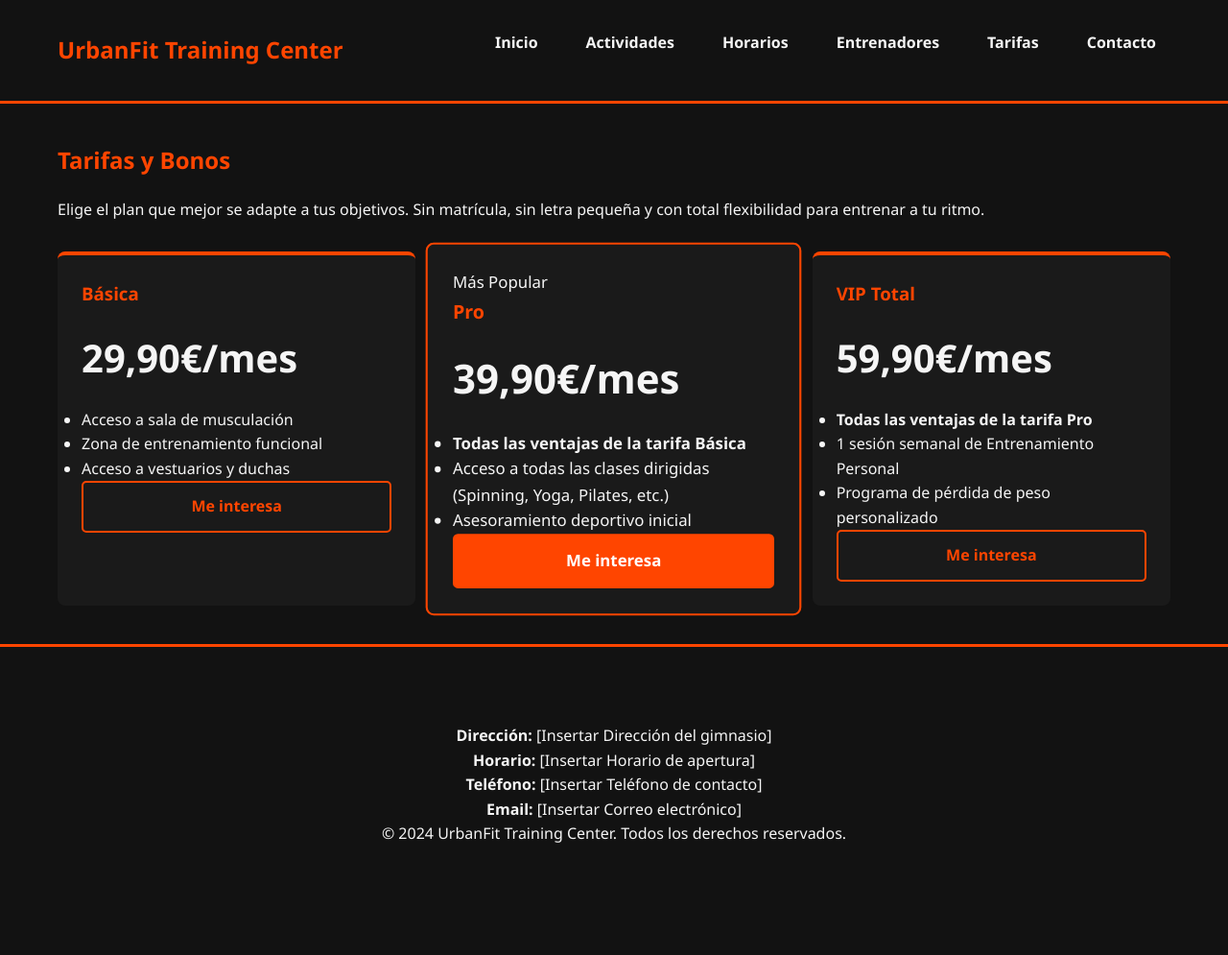
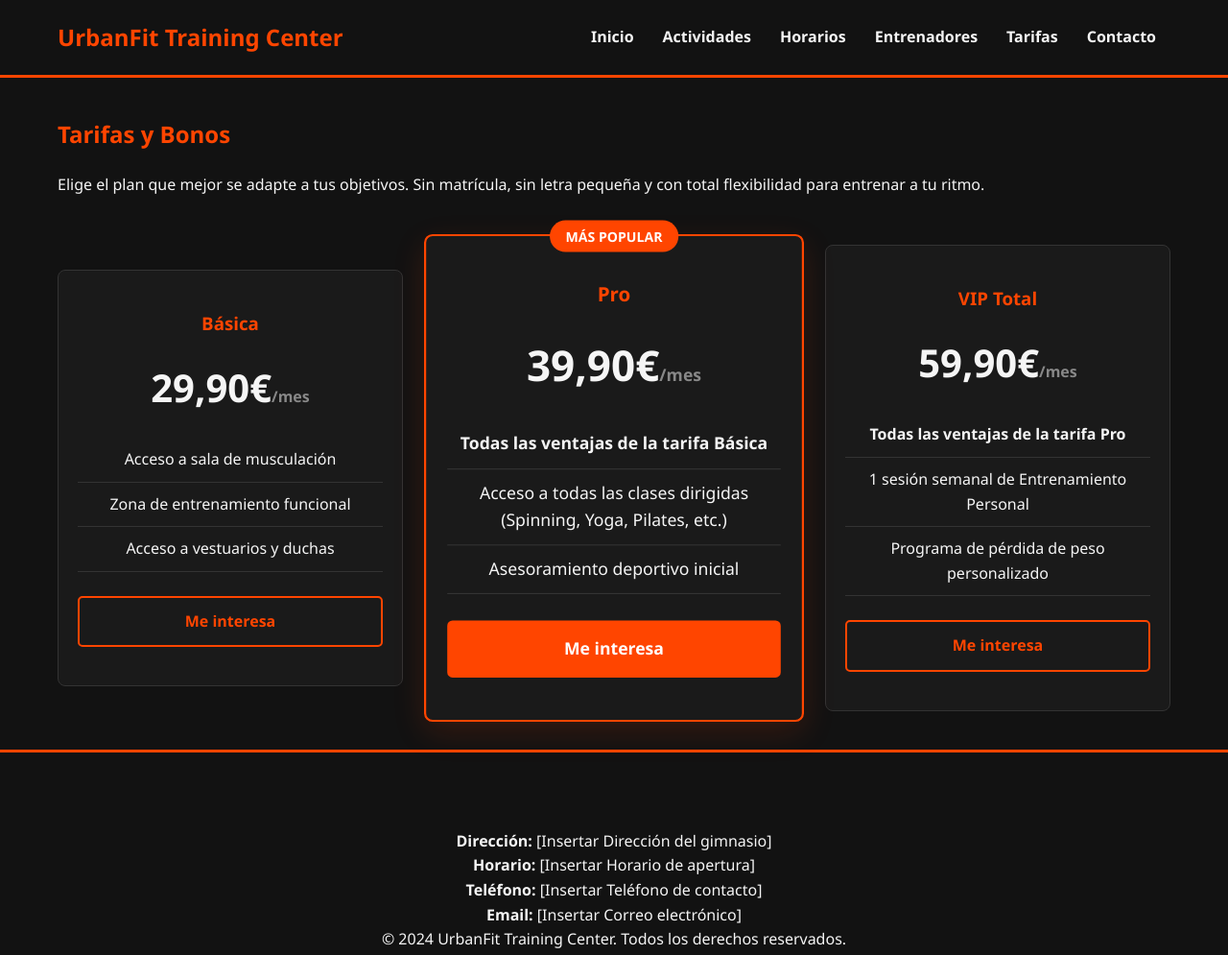
Before and after one commit to jfserviciostoledo-web/UrbanFit, a plain HTML site: page tarifas.html in a window 1280 px wide. Shown: the whole page at 96% size. Before the commit the page ends 962 px from the top, so only its background shows below. Drawn offline with Linux system fonts and the light colour scheme.

Commit message:
Update style.css

```diff
--- a/css/style.css
+++ b/css/style.css
@@ -1,10 +1,10 @@
-/* --- 1. VARIABLES DE DISEÑO (Petición del Tutor) --- */
+/* --- 1. VARIABLES DE DISEÑO --- */
 :root {
     --color-fondo: #121212;
     --color-texto: #f5f5f5;
     --color-primario: #ff4500;
-    --color-secundario: #1a1a1a; /* Unificado para cajas */
-    --margen-pantalla: 20px;     /* Margen lateral de seguridad */
+    --color-secundario: #1a1a1a;
+    --margen-pantalla: 20px;
 }
 
 /* --- 2. ESTILOS GENERALES --- */
@@ -21,7 +21,6 @@ body {
     line-height: 1.6;
 }
 
-/* --- 3. CONTENEDOR (Optimizado con variables) --- */
 .contenedor {
     max-width: 1200px;
     margin: 0 auto;
@@ -33,7 +32,7 @@ h1, h2, h3 {
     margin-bottom: 20px;
 }
 
-/* --- 4. CABECERA Y MENÚ --- */
+/* --- 3. CABECERA Y MENÚ --- */
 header {
     background-color: var(--color-fondo);
     padding: 20px 0;
@@ -49,37 +48,32 @@ header .contenedor {
     display: flex;
     justify-content: space-between;
     align-items: center;
-    position: relative;
     padding: 0 var(--margen-pantalla);
 }
 
-/* Estilos base de los enlaces */
 .nav-menu ul {
     list-style: none;
-    margin: 0;
-    padding: 0;
+    display: flex;
 }
 
 .nav-menu li a {
     color: var(--color-texto);
     text-decoration: none;
     font-weight: bold;
+    padding: 12px 15px;
     transition: color 0.3s;
-    display: block;
-    padding: 12px 15px; /* Optimización táctil */
 }
 
 .nav-menu li a:hover {
     color: var(--color-primario);
 }
 
-/* --- 5. BOTÓN HAMBURGUESA (MÓVIL) --- */
+/* --- 4. BOTÓN HAMBURGUESA (MÓVIL) --- */
 .hamburger {
-    display: block;
+    display: none; /* Se activa en Media Query */
     cursor: pointer;
     background: none;
     border: none;
-    padding: 0;
 }
 
 .hamburger span {
@@ -91,34 +85,7 @@ header .contenedor {
     border-radius: 2px;
 }
 
-/* --- 6. MENÚ DESPLEGABLE (MÓVIL) --- */
-.nav-menu {
-    position: absolute;
-    top: 100%;
-    left: 0;
-    width: 100%;
-    background-color: #1a1a1a;
-    display: none;
-    flex-direction: column;
-    z-index: 1000;
-    padding-bottom: 15px;
-    border-bottom: 3px solid var(--color-primario);
-}
-
-.nav-menu.show {
-    display: flex;
-}
-
-.nav-menu ul {
-    display: flex;
-    flex-direction: column;
-}
-
-.nav-menu li {
-    text-align: center;
-}
-
-/* --- 7. SECCIÓN HERO --- */
+/* --- 5. SECCIÓN HERO --- */
 .hero {
     text-align: center;
     padding: 80px var(--margen-pantalla);
@@ -126,74 +93,83 @@ header .contenedor {
     border-bottom: 2px solid #333;
 }
 
-.hero h2 {
-    font-size: 2.5rem;
-    color: var(--color-texto);
-}
-
-/* --- 8. ELEMENTOS DE DISEÑO COMUNES --- */
-.fondo-gris {
-    background-color: var(--color-secundario);
-    border-radius: 8px;
-    margin-top: 20px;
-    margin-bottom: 20px;
-    padding: 20px;
-}
-
-img {
-    max-width: 100%;
-    height: auto;
-    display: block;
-}
-
-/* --- 9. SISTEMA DE GRIDS (Actividades, Entrenadores, Horarios) --- */
-.grid-tarjetas, .grid-horarios, .grid-entrenadores, .grid-tarifas, .grid-contacto {
+/* --- 6. GRIDS Y TARJETAS GENERALES --- */
+.grid-tarjetas, .grid-horarios, .grid-entrenadores, .grid-contacto {
     display: grid;
     grid-template-columns: 1fr;
     gap: 20px;
     margin-top: 30px;
 }
 
-.tarjeta, .dia-horario, .tarjeta-entrenador, .tarjeta-tarifa, .tarjeta-info {
+.tarjeta, .dia-horario, .tarjeta-entrenador, .tarjeta-info {
     background-color: var(--color-secundario);
     padding: 25px;
     border-radius: 8px;
     border-top: 4px solid var(--color-primario);
 }
 
-/* --- 10. ESTILOS ESPECÍFICOS --- */
-.foto-perfil {
-    width: 150px;
-    height: 150px;
-    border-radius: 50%;
-    object-fit: cover;
-    margin: 0 auto 20px auto;
-    border: 4px solid var(--color-primario);
+/* --- 7. SECCIÓN TARIFAS (DISEÑO PREMIUM RECUPERADO) --- */
+.grid-tarifas {
+    display: grid;
+    grid-template-columns: 1fr;
+    gap: 40px;
+    margin-top: 50px;
+    align-items: center;
 }
 
+.tarjeta-tarifa {
+    background-color: var(--color-secundario);
+    padding: 40px 20px;
+    border-radius: 8px;
+    text-align: center;
+    border: 1px solid #333;
+    position: relative;
+    transition: transform 0.3s ease, box-shadow 0.3s ease;
+}
+
+/* La tarjeta que destaca (PRO) */
 .tarjeta-tarifa.destacada {
     border: 2px solid var(--color-primario);
+    background-color: #1a1a1a;
+    box-shadow: 0 10px 30px rgba(255, 69, 0, 0.15);
+}
+
+.etiqueta {
+    position: absolute;
+    top: -15px;
+    left: 50%;
+    transform: translateX(-50%);
+    background-color: var(--color-primario);
+    color: #fff;
+    padding: 5px 15px;
+    border-radius: 20px;
+    font-size: 0.8rem;
+    font-weight: bold;
+    text-transform: uppercase;
 }
 
 .precio {
     font-size: 2.5rem;
     font-weight: bold;
-    color: var(--color-texto);
     margin: 20px 0;
 }
 
+.precio span { font-size: 1rem; color: #888; }
+
+.tarjeta-tarifa ul { list-style: none; margin-bottom: 25px; }
+.tarjeta-tarifa li { padding: 10px 0; border-bottom: 1px solid #333; }
+
+/* --- 8. BOTONES --- */
 .btn {
     display: inline-block;
     padding: 12px 25px;
-    background-color: transparent;
     color: var(--color-primario);
     text-decoration: none;
     border: 2px solid var(--color-primario);
     border-radius: 5px;
     font-weight: bold;
-    transition: all 0.3s;
+    transition: 0.3s;
     width: 100%;
-    text-align: center;
 }
 
 .btn:hover, .btn-primario {
@@ -201,7 +177,15 @@ img {
     color: #fff;
 }
 
-/* --- 11. FORMULARIO --- */
+/* --- 9. OTROS ESTILOS (Entrenadores/Formulario) --- */
+.foto-perfil {
+    width: 150px; height: 150px;
+    border-radius: 50%;
+    object-fit: cover;
+    margin: 0 auto 20px;
+    border: 4px solid var(--color-primario);
+}
+
 .formulario-contacto {
     background-color: var(--color-secundario);
     padding: 30px;
@@ -209,16 +193,12 @@ img {
 }
 
 .grupo-input input, .grupo-input textarea {
-    width: 100%;
-    padding: 12px;
-    border: 1px solid #444;
-    border-radius: 5px;
-    background-color: #222;
-    color: var(--color-texto);
-    margin-top: 5px;
+    width: 100%; padding: 12px;
+    background: #222; border: 1px solid #444;
+    color: #fff; margin-top: 5px;
 }
 
-/* --- 12. FOOTER --- */
+/* --- 10. FOOTER --- */
 footer {
     background-color: var(--color-fondo);
     text-align: center;
@@ -226,35 +206,41 @@ footer {
     border-top: 3px solid var(--color-primario);
 }
 
-/* --- 13. MEDIA QUERIES (Puntos de salto adaptativos) --- */
+/* --- 11. MEDIA QUERIES --- */
+
+/* MÓVIL (Menú hamburguesa) */
+@media (max-width: 767px) {
+    .hamburger { display: block; }
+    .nav-menu {
+        position: absolute; top: 100%; left: 0; width: 100%;
+        background: #1a1a1a; display: none; flex-direction: column;
+        border-bottom: 3px solid var(--color-primario);
+    }
+    .nav-menu.show { display: flex; }
+    .nav-menu ul { flex-direction: column; }
+    .nav-menu li { text-align: center; border-top: 1px solid #333; }
+}
 
 /* TABLETS */
 @media (min-width: 768px) {
     .grid-tarjetas, .grid-horarios, .grid-entrenadores, .grid-tarifas, .grid-contacto {
         grid-template-columns: repeat(2, 1fr);
     }
-
-    .hamburger { display: none; }
-    .nav-menu {
-        position: static;
-        display: flex;
-        flex-direction: row;
-        background-color: transparent;
-        width: auto;
-        border: none;
-    }
-    .nav-menu ul { flex-direction: row; gap: 20px; }
 }
 
-/* DESKTOP (Ordenadores) */
+/* PC (Diseño Final) */
 @media (min-width: 1024px) {
     .grid-tarjetas, .grid-entrenadores, .grid-tarifas {
         grid-template-columns: repeat(3, 1fr);
     }
-    .grid-horarios {
-        grid-template-columns: repeat(5, 1fr);
+    .grid-horarios { grid-template-columns: repeat(5, 1fr); }
+
+    /* El efecto de escala para la tarifa PRO en PC */
+    .tarjeta-tarifa.destacada {
+        transform: scale(1.1);
+        z-index: 10;
     }
-    .tarjeta-tarifa.destacada {
-        transform: scale(1.05);
+    .tarjeta-tarifa.destacada:hover {
+        transform: scale(1.1) translateY(-10px);
     }
 }
```
